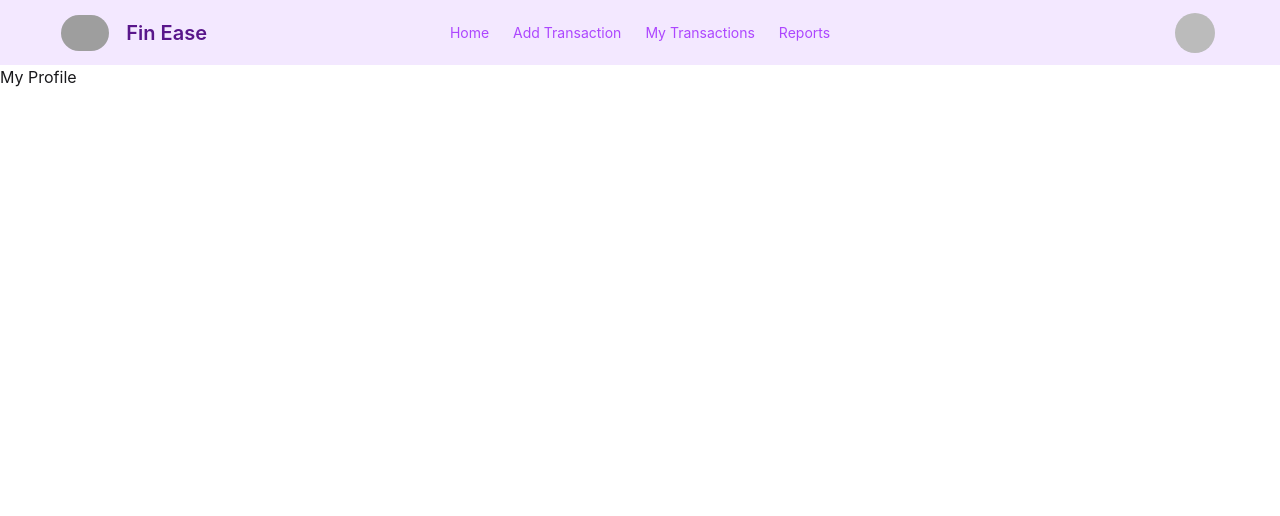
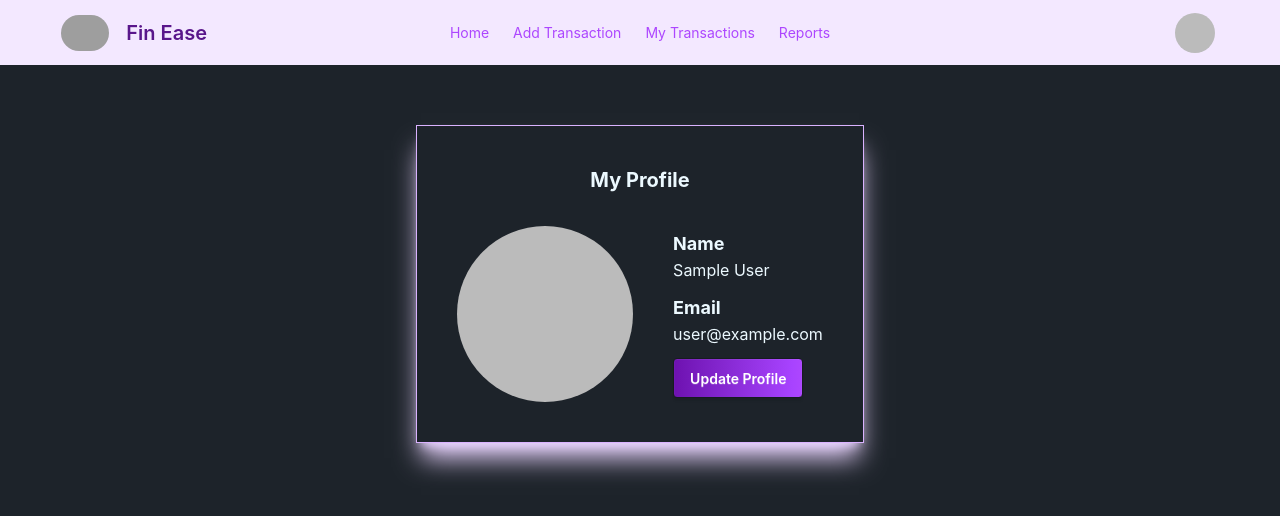
Before and after one commit to lijanahmmed/Fin-Ease-Client, a React (Vite) app: page /my-profile in a window 1280 px wide. Shown: the top 516 px of the page. Built offline with nearby package versions, Linux system fonts and the light colour scheme; no server answers; sample sign-in values are in the browser's storage; grey boxes are pictures that could not be loaded.

Commit message:
added my profile and update section

```diff
--- a/index.html
+++ b/index.html
@@ -1,6 +1,6 @@
 <!DOCTYPE html>
-<!-- <html lang="en" data-theme="dark"> -->
-<html lang="en">
+<html lang="en" data-theme="dark">
+<!-- <html lang="en"> -->
   <head>
     <meta charset="UTF-8" />
     <link
--- a/src/Components/Navbar.jsx
+++ b/src/Components/Navbar.jsx
@@ -130,6 +130,14 @@ const Navbar = () => {
               tabIndex={0}
               className="dropdown-content menu bg-base-100 rounded-box z-10 w-52 p-2 shadow-sm space-y-3"
             >
+              <li>
+                <Link
+                  to="/my-profile"
+                  className="text-purple-800 font-extrabold border-b-2 hover:underline"
+                >
+                  My Profile
+                </Link>
+              </li>
               <li className="font-bold">{user.displayName}</li>
               <li>{user.email}</li>
               <li>
--- a/src/Pages/MyProfile.jsx
+++ b/src/Pages/MyProfile.jsx
@@ -1,11 +1,115 @@
-import React from 'react';
+import React, { use, useState } from "react";
+import { AuthContext } from "../Context/AuthContext";
+import Loading from "../Components/Loading";
+import { toast } from "react-toastify";
 
 const MyProfile = () => {
-    return (
+  const { user, setUser, updateProfileFunc } = use(AuthContext);
+
+  const [input, setInput] = useState(false);
+
+  const handleInputUpdateProfile = () => {
+    setInput(true);
+  };
+
+  const handleUpdateProfile = (e) => {
+    e.preventDefault();
+    const name = e.target.name.value;
+    const photo = e.target.photo.value;
+
+    const updateData = {};
+
+    if (name && name !== user.displayName) {
+      updateData.displayName = name;
+    }
+    if (photo && photo !== user.photoURL) {
+      updateData.photoURL = photo;
+    }
+    if (Object.keys(updateData).length === 0) {
+      toast.info("No changes your profile!");
+      setInput(false);
+      return;
+    }
+
+    updateProfileFunc({
+      displayName: name,
+      photoURL: photo,
+    })
+      .then(() => {
+        console.log(user);
+        setUser({ ...user, ...updateData });
+        toast.success("Your Profile is updated successfully!!");
+      })
+      .catch((error) => {
+        toast.error(error.message);
+      });
+
+    setInput(false);
+  };
+
+  return (
+    <div className="mt-15 mx-auto p-10 border border-purple-300 shadow-xl shadow-purple-200 w-fit">
+      <h2 className="text-center text-xl font-bold mb-8">My Profile</h2>
+      <div className="flex items-center gap-10">
         <div>
-            My Profile
+          <img
+            className="w-44 h-44 object-cover rounded-full"
+            src={user.photoURL}
+            alt=""
+          />
         </div>
-    );
+        <div>
+          <p className="text-lg font-bold">Name</p>
+          <p>{user.displayName}</p>
+          <p className="text-lg font-bold mt-3">Email</p>
+          <p>{user.email}</p>
+          {input ? (
+            ""
+          ) : (
+            <button
+              onClick={handleInputUpdateProfile}
+              className="btn bg-gradient-to-r from-purple-800 to-purple-500 text-white mt-3"
+            >
+              Update Profile
+            </button>
+          )}
+        </div>
+      </div>
+
+      {input ? (
+        <div className="card w-full max-w-sm shrink-0 shadow-xl mt-10">
+          <div className="card-body">
+            <form onSubmit={handleUpdateProfile}>
+              <fieldset className="fieldset border border-purple-300 shadow-md shadow-purple-200 p-5">
+                <label className="label text-sm">Name</label>
+                <input
+                  name="name"
+                  type="name"
+                  className="input"
+                  placeholder="Your Name"
+                />
+                <label className="label text-sm">Photo URL</label>
+                <input
+                  name="photo"
+                  type="text"
+                  className="input"
+                  placeholder="Photo URL"
+                />
+                <button
+                  type="submit"
+                  className="btn bg-gradient-to-r from-purple-800 to-purple-500 text-white mt-4"
+                >
+                  Update
+                </button>
+              </fieldset>
+            </form>
+          </div>
+        </div>
+      ) : (
+        ""
+      )}
+    </div>
+  );
 };
 
 export default MyProfile;
--- a/src/Pages/MyTransactions.jsx
+++ b/src/Pages/MyTransactions.jsx
@@ -2,6 +2,7 @@ import React, { use, useEffect, useState } from "react";
 import Loading from "../Components/Loading";
 import TransactionCard from "../Components/TransactionCard";
 import { AuthContext } from "../Context/AuthContext";
+import { Link } from "react-router";
 
 const MyTransactions = () => {
   const { user } = use(AuthContext);
@@ -26,8 +27,8 @@ const MyTransactions = () => {
   }
 
   const handleDeleteSuccess = (id) => {
-    setTransactions((prev) => prev.filter(data => data._id !== id))
-  }
+    setTransactions((prev) => prev.filter((data) => data._id !== id));
+  };
 
   return (
     <div className="mt-20 w-11/12 md:w-10/12 mx-auto">
@@ -38,6 +39,7 @@ const MyTransactions = () => {
           you clear insights into your financial activity.
         </p>
       </div>
+      {transactions > 0 ? (
         <div className="mt-15 grid grid-cols-1 md:grid-cols-2 lg:grid-cols-3 gap-4">
           {transactions.map((transaction) => (
             <TransactionCard
@@ -47,6 +49,14 @@ const MyTransactions = () => {
             ></TransactionCard>
           ))}
         </div>
+      ) : (
+        <div className="flex justify-center">
+          <div className="mt-20 border border-purple-300 shadow-2xl shadow-purple-200 px-30 py-15 w-fit ">
+          <p className="text-2xl font-bold mb-5">No Transaction Yet</p>
+          <Link to="/add-transaction" className="btn flex justify-center bg-gradient-to-r from-purple-800 to-purple-500 text-white">Add Your Transaction</Link>
+        </div>
+        </div>
+      )}
     </div>
   );
 };
```
Lines whose indentation alone changed are shown as unchanged.
